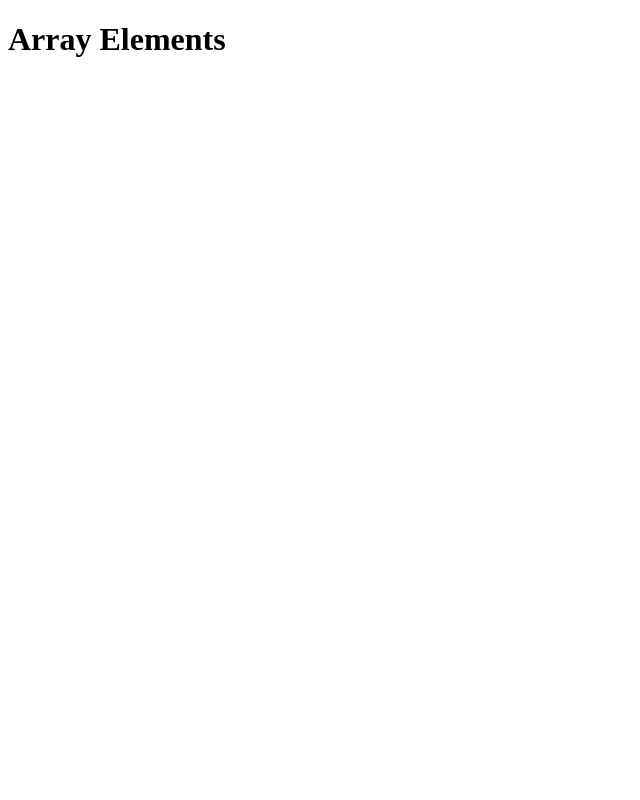
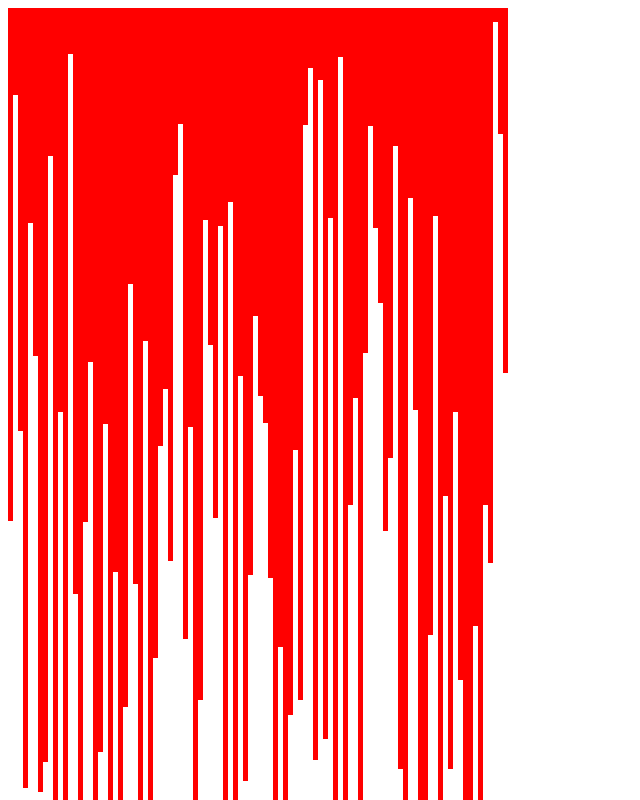
Before and after one commit to ElvisHernandez/AlgoVisualizer, a React (Create React App) app: page / in a window 1280 px wide. Shown: the top 800 px of the page, without its empty margins (0-640 px from the left). Built offline with nearby package versions, Linux system fonts and the light colour scheme.

Commit message:
added vertical bars of various lengths to screen

```diff
--- /dev/null
+++ b/src/ArrayElements.module.css
@@ -0,0 +1,4 @@
+.bars {
+  display: flex;
+  flex-direction: row;
+}
--- a/src/ArrayElements.tsx
+++ b/src/ArrayElements.tsx
@@ -1,15 +1,28 @@
 import React, { useState } from "react";
+import styles from "./ArrayElements.module.css";
 
 export interface ArrayElementsProps {}
 
 const ArrayElements: React.FC<ArrayElementsProps> = () => {
-  //   const [array, setArray] = useState<number[]>([]);
+  const [array, setArray] = useState<number[]>([]);
 
-  function makeArray(): number[] {
-    return [0, 1, 2];
+  function makeArray(bars: number): number[] {
+    const currentArray = [];
+
+    for (let i = 0; i < bars; i++) {
+      const height = Math.floor(Math.random() * 991 + 10);
+      currentArray.push(height);
+    }
+    return currentArray;
   }
 
-  return <h1>Array Elements</h1>;
+  return (
+    <div className={styles.bars}>
+      {makeArray(100).map((num) => (
+        <div style={{ width: "5px", height: num, background: "red" }}></div>
+      ))}
+    </div>
+  );
 };
 
 export default ArrayElements;
```
